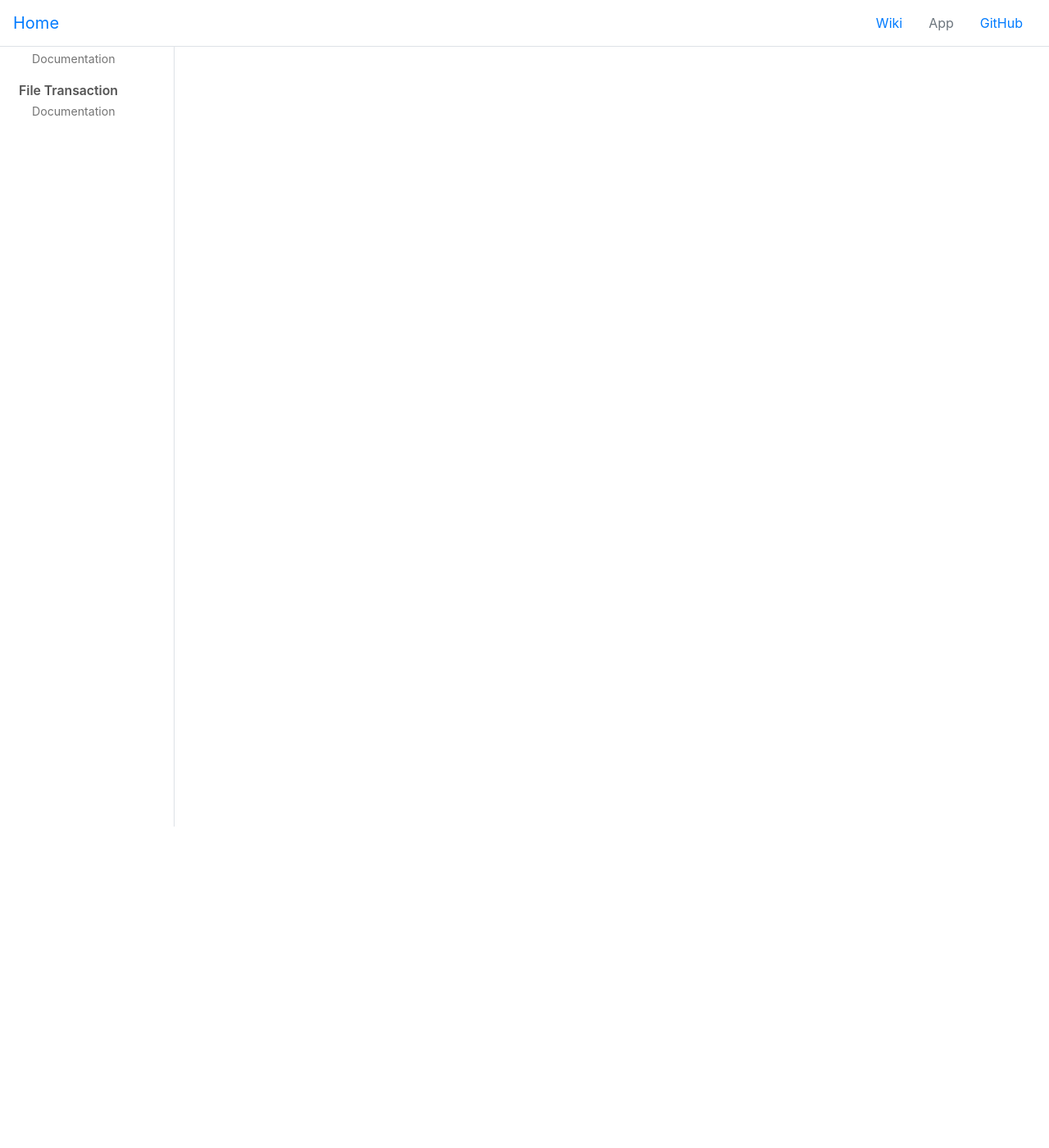
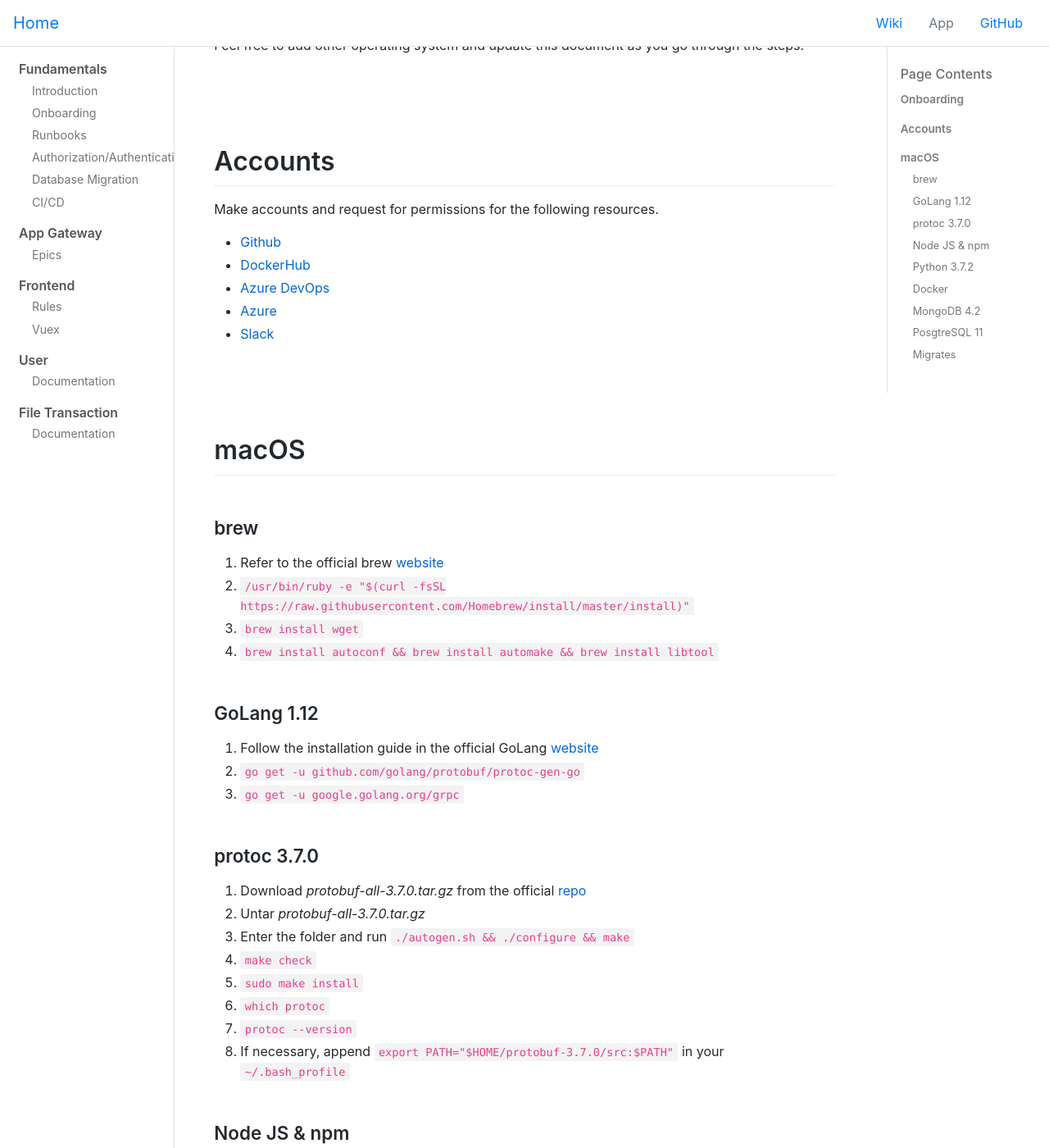
Before and after one commit to hwsc-org/hwsc-org.github.io, a Jekyll site: the page built from wikis/fundamentals/onboarding.md, in a window 1280 px wide and 1400 px high, scrolled down 393 px. Shown: the whole window at 82% size. Built offline with Jekyll 4.4.1, drawn with Linux system fonts in a browser that asks for light colours; comment, search, counter and statistics services are not loaded; before the commit the page ends 901 px from its top, so only the background shows below that; some of the changed text lies outside the part shown.

Commit message:
Add onboarding doc

```diff
--- a/wikis/fundamentals/onboarding.md
+++ b/wikis/fundamentals/onboarding.md
@@ -7,4 +7,60 @@
   - "/wikis/fundamentals/"
 ---
 ## Onboarding
-todo
+This page will help you setup your development environment.
+
+This document currently support **macOs**.
+
+Feel free to add other operating system and update this document as you go through the steps.
+
+## Accounts
+Make accounts and request for permissions for the following resources.
+- [Github](https://github.com/hwsc-org)
+- [DockerHub](https://hub.docker.com/u/hwsc)
+- [Azure DevOps](https://dev.azure.com/hwsc-org)
+- [Azure](https://azure.microsoft.com/en-us/features/azure-portal/)
+- [Slack](https://hwsc.slack.com)
+
+## macOS
+### brew
+1. Refer to the official brew [website](https://brew.sh/)
+2. `/usr/bin/ruby -e "$(curl -fsSL https://raw.githubusercontent.com/Homebrew/install/master/install)"`
+3. `brew install wget`
+4. `brew install autoconf && brew install automake && brew install libtool`
+
+### GoLang 1.12
+1. Follow the installation guide in the official GoLang [website](https://golang.org/doc/install)
+2. `go get -u github.com/golang/protobuf/protoc-gen-go`
+3. `go get -u google.golang.org/grpc`
+
+### protoc 3.7.0
+1. Download *protobuf-all-3.7.0.tar.gz* from the official [repo](https://github.com/protocolbuffers/protobuf/releases)
+2. Untar *protobuf-all-3.7.0.tar.gz*
+3. Enter the folder and run `./autogen.sh && ./configure && make`
+4. `make check`
+5. `sudo make install`
+6. `which protoc`
+7. `protoc --version`
+8. If necessary, append `export PATH="$HOME/protobuf-3.7.0/src:$PATH"` in your `~/.bash_profile`
+
+### Node JS & npm
+1. Follow the installation guide in the official Node JS [website](https://nodejs.org/en/download/current/)
+
+### Python 3.7.2
+1. Follow the installation guide in the offcial Python [website](https://www.python.org/downloads/)
+2. `curl https://bootstrap.pypa.io/get-pip.py -o get-pip.py`
+3. `python3.7 get-pip.py`
+4. `pip3.7 install pipenv`
+
+### Docker
+1. Download and install Docker Desktop for Mac from the official [website](https://hub.docker.com/editions/community/docker-ce-desktop-mac)
+
+### MongoDB 4.2
+1. Follow the installation guide in the official MongoDB [website](https://docs.mongodb.com/master/tutorial/install-mongodb-on-os-x/)
+
+### PosgtreSQL 11
+1. Follow the installation guide in the official PSQL [website](https://postgresapp.com/downloads.html)
+
+### Migrates
+1. Install the CLI using `brew install golang-migrate`
+2. Refer to the [repo](https://github.com/golang-migrate/migrate#use-in-your-go-project) for GoLang library imports
```
